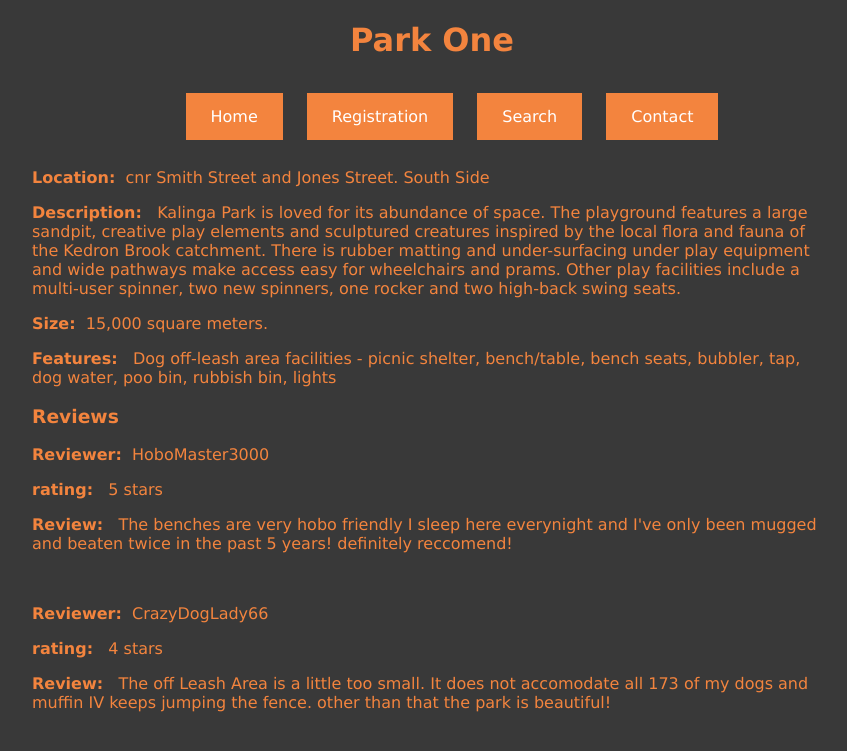
After one commit to bengmartin/CAB230-Project, a PHP site: page /result_item.html in a window 1280 px wide. The commit adds this page. Shown: the top 751 px of the page, without its empty margins (208-1055 px from the left). Run offline with PHP 8.4, Linux system fonts and the light colour scheme.

Commit message:
added 2 result pages, added links to results page that link to results pages, updated stylesheet.

```diff
--- a/mystylesheet.css
+++ b/mystylesheet.css
@@ -1,4 +1,4 @@
-a:link, a:visited, a:hover, a:active  {
+#navlist a{
     background-color: #f3843E;
     color: white;
     padding: 14px 25px;
@@ -49,3 +49,31 @@ input[type=text]:focus {
     color: red;
     visibility: hidden;
 }
+
+#resultsTable{
+	/* text-align: center; */
+
+
+}
+
+#resultsTable table{
+	text-align: center;
+	margin: auto;
+	padding-left: 15px;
+	padding-right: 15px;
+}
+
+#resultsTable table, th{
+	padding: 15px;
+}
+
+#resultsTable a{
+	color: #f3843E;
+	text-decoration: none;
+}
+
+#parkSpecs{
+	width: 800px;
+	margin: auto;
+	text-align: left;
+}
--- /dev/null
+++ b/result_item.html
@@ -0,0 +1,45 @@
+<!DOCTYPE HTML>
+<html>
+<head>
+    <link rel="stylesheet" type="text/css" href="mystylesheet.css">
+    <script type="text/javascript" src="myscript.js"></script>
+    <title>Result One</title>
+</head>
+<body>
+    <h1>Park One</h1>
+    <ul id="navlist">
+      <li><a href="index.html">Home</a></li>
+      <li><a href="registration.html">Registration</a></li>
+      <li><a href="search.html">Search</a></li>
+      <li><a href="#about">Contact</a></li>
+    </ul>
+
+	<div id = "parkSpecs">
+		<p><b>Location:</b>&nbsp; cnr Smith Street and Jones Street. South Side</p>
+
+		<p><b>Description:</b> &nbsp; Kalinga Park is loved for its abundance of space. The playground
+		features a large sandpit, creative play elements and sculptured creatures inspired by the local
+		flora and fauna of the Kedron Brook catchment. There is rubber matting and under-surfacing under
+		play equipment and wide pathways make access easy for wheelchairs and prams. Other play facilities
+		include a multi-user spinner, two new spinners, one rocker and two high-back swing seats.
+
+		<p><b>Size:</b>&nbsp; 15,000 square meters.</p>
+
+		<p><b>Features:</b> &nbsp; Dog off-leash area facilities - picnic shelter, bench/table, bench seats,
+		bubbler, tap, dog water, poo bin, rubbish bin, lights</p>
+		<h3>Reviews</h3>
+		<p><b>Reviewer:</b>&nbsp; HoboMaster3000</p>
+		<p><b>rating:</b> &nbsp; 5 stars</p>
+		<p><b>Review:</b> &nbsp; The benches are very hobo friendly I sleep here everynight and I've only
+		been mugged and beaten twice in the past 5 years! definitely reccomend!</p>
+		</br>
+		<p><b>Reviewer:</b>&nbsp; CrazyDogLady66</p>
+		<p><b>rating:</b> &nbsp; 4 stars</p>
+		<p><b>Review:</b> &nbsp; The off Leash Area is a little too small. It does not accomodate all 173
+		of my dogs and muffin IV keeps jumping the fence. other than that the park is beautiful!</p>
+	</div>
+
+
+
+</body>
+</html>
```
Also changed, not shown: result_item_two.html (added, +39 -0 lines), results.html (+12 -0 lines).
